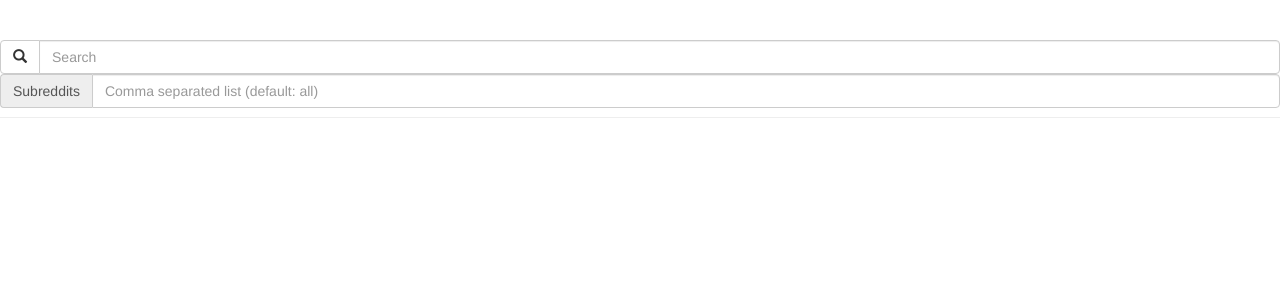
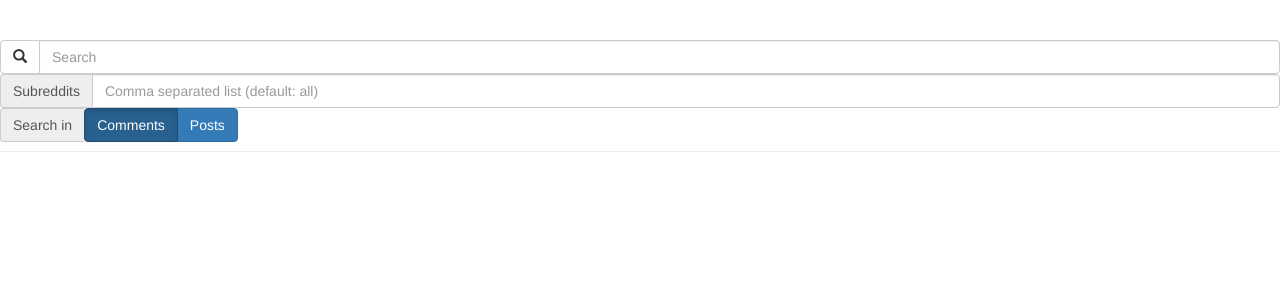
Before and after one commit to uprasad/reddit-search, a Flask app: page / in a window 1280 px wide. Shown: the top 300 px of the page. Run offline with Flask 2, Linux system fonts and the light colour scheme; some libraries are stand-ins or nearby versions.

Commit message:
'post' searches look in selftext as well added flair data improved UI

```diff
--- a/frontend/main.py
+++ b/frontend/main.py
@@ -5,6 +5,53 @@ import pprint
 app = Flask(__name__)
 es = config.init_elasticsearch()
 pp = pprint.PrettyPrinter()
+
+
+def get_comment_filter_fields():
+    return {"author", "flair", "created_before", "created_after"}
+
+
+def get_post_filter_fields():
+    return {"author", "created_before", "created_after"}
+
+
+def get_comment_search_body(query):
+    # search in comment body
+    return {
+        "query": {
+            "bool": {
+                "must": [
+                    {"match": {"body": val}} for val in query.split()
+                ]
+            }
+        }
+    }
+
+
+def get_post_search_body(query):
+    # search in title or selftext
+    return {
+        "query": {
+            "bool": {
+                "should": [
+                    {
+                        "bool": {
+                            "must": [
+                                {"match": {"title": val}} for val in query.split()
+                            ]
+                        }
+                    },
+                    {
+                        "bool": {
+                            "must": [
+                                {"match": {"selftext": val}} for val in query.split()
+                            ]
+                        }
+                    }
+                ]
+            }
+        }
+    }
 
 
 def get_results(query_params):
@@ -15,33 +62,24 @@ def get_results(query_params):
     """
     query = query_params["query"]
     subreddits = query_params["subreddits"]
+    query_type = query_params["type"]
     if not query:
         return None
+    if query_type not in ["comments", "posts"]:
+        query_type = "comments"
+        print("Type of query was not in {}, searching in {}".format(["comments", "posts"], query_type))
 
-    haves = [{"match": {"body": val}} for val in query.split()]
-    should_match = {
-        "query": {
-            "bool": {
-                "should": haves
-            }
-        }
-    }
-    must_match = {
-        "query": {
-            "bool": {
-                "must": haves
-            }
-        }
-    }
-    phrase_match = {
-        "query": {
-            "match_phrase": {"body": query}
-        }
-    }
-    res = es.search(index="reddit-comments", doc_type=subreddits, body=must_match)
+    search_body = None
+    if query_type == "comments":
+        search_body = get_comment_search_body(query)
+    elif query_type == "posts":
+        search_body = get_post_search_body(query)
+
+    res = es.search(index="reddit-{}".format(query_type), doc_type=subreddits, body=search_body)
     hits = []
     if "hits" in res and "hits" in res["hits"]:
         hits = res["hits"]["hits"]
+    print("Num hits: ", len(hits))
     return [hit["_source"] for hit in hits]
 
 
@@ -49,18 +87,21 @@ def get_results(query_params):
 def main():
     args = request.args.to_dict()
     results = None
+    query_type = None
     if args:
         query = args.get("query")
-        subreddits = "".join(args.get("subreddits").split())
+        subreddits = "".join(args.get("subreddits").split()).lower()
+        query_type = args.get("type")
 
         query_params = {
             "query": query,
-            "subreddits": subreddits
+            "subreddits": subreddits,
+            "type": query_type
         }
         print("Query Params: {}".format(query_params))
         results = get_results(query_params)
 
-    return render_template("index.html", results=results)
+    return render_template("index.html", results=results, query_type=query_type)
 
 
 if __name__ == "__main__":
--- a/frontend/templates/index.html
+++ b/frontend/templates/index.html
@@ -3,6 +3,11 @@
 <head>
     <link rel="stylesheet" href="https://maxcdn.bootstrapcdn.com/bootstrap/3.3.7/css/bootstrap.min.css"
           integrity="sha384-BVYiiSIFeK1dGmJRAkycuHAHRg32OmUcww7on3RYdg4Va+PmSTsz/K68vbdEjh4u" crossorigin="anonymous">
+    <script src="https://code.jquery.com/jquery-3.2.1.min.js">
+    </script>
+    <script src="https://maxcdn.bootstrapcdn.com/bootstrap/3.3.7/js/bootstrap.min.js"
+            integrity="sha384-Tc5IQib027qvyjSMfHjOMaLkfuWVxZxUPnCJA7l2mCWNIpG9mGCD8wGNIcPD7Txa" crossorigin="anonymous">
+    </script>
     <meta charset="UTF-8">
     <title>Reddit Search</title>
 </head>
@@ -16,34 +21,76 @@
                     </button>
                 </span>
                 {% if request.args.get('query') %}
-                    <input type="text" class="form-control" name="query" placeholder="{{ request.args.get('query') }}">
+                    <input type="text" class="form-control" name="query" value="{{ request.args.get('query') }}">
                 {% else %}
                     <input type="text" class="form-control" name="query" placeholder="Search">
                 {% endif %}
             </div>
             <div class="input-group">
-                <span class="input-group-addon" id="sizing-addon2">Subreddits</span>
+                <span class="input-group-addon" id="subreddit-desc">Subreddits</span>
                 {% if request.args.get('subreddits') %}
-                    <input type="text" class="form-control" placeholder="{{ request.args.get('subreddits') }}"
-                       aria-describedby="sizing-addon2" name="subreddits">
+                    <input type="text" class="form-control" value="{{ request.args.get('subreddits') }}"
+                       aria-describedby="subreddit-desc" name="subreddits">
                 {% else %}
                     <input type="text" class="form-control" placeholder="Comma separated list (default: all)"
-                       aria-describedby="sizing-addon2" name="subreddits">
+                       aria-describedby="subreddit-desc" name="subreddits">
                 {% endif %}
+            </div>
+            <div class="input-group">
+                <span class="input-group-addon" id="type-desc">Search in</span>
+                <div class="btn-group" data-toggle="buttons">
+                    {% if (not request.args.get('type')) or (request.args.get('type') == "comments") %}
+                        <label class="btn btn-primary active">
+                            <input type="radio" name="type" checked value="comments"> Comments
+                        </label>
+                    {% else %}
+                        <label class="btn btn-primary">
+                            <input type="radio" name="type" value="comments"> Comments
+                        </label>
+                    {% endif %}
+
+                    {% if request.args.get('type') == "posts" %}
+                        <label class="btn btn-primary active">
+                            <input type="radio" name="type" checked value="posts"> Posts
+                        </label>
+                        {% else %}
+                        <label class="btn btn-primary">
+                            <input type="radio" name="type" value="posts"> Posts
+                        </label>
+                    {% endif %}
+                </div>
             </div>
         </form>
     </div>
     <div>
     {% if results %}
+        {% if query_type == "comments" %}
             {% for result in results %}
                 <div class="list-group">
                     <a href="http://www.reddit.com/r/{{result.subreddit}}{{result.permalink}}" class="list-group-item">
-                    <h4 class="list-group-item-heading"> {{result.submission_title}} </h4>
-                    <h6 class="list-group-item-heading"> {{result.author}} </h6>
+                        <h4 class="list-group-item-heading"> {{result.title}} </h4>
+                        <h6 class="list-group-item-heading"> /r/{{result.subreddit}} </h6>
+                        <h6 class="list-group-item-heading">
+                            <span class="glyphicon glyphicon-pencil" aria-hidden="true"></span> {{result.author}}
+                        </h6>
                         <p class="list-group-item-text"> {{result.body}} </p>
                     </a>
                 </div>
             {% endfor %}
+        {% elif query_type == "posts" %}
+            {% for result in results %}
+                <div class="list-group">
+                    <a href="http://www.reddit.com/r/{{result.subreddit}}/{{result.id}}" class="list-group-item">
+                        <h4 class="list-group-item-heading"> {{result.title}} </h4>
+                        <h6 class="list-group-item-heading"> /r/{{result.subreddit}} </h6>
+                        <h6 class="list-group-item-heading">
+                            <span class="glyphicon glyphicon-pencil" aria-hidden="true"></span> {{result.author}}
+                        </h6>
+                        <p class="list-group-item-text"> {{result.selftext}} </p>
+                    </a>
+                </div>
+            {% endfor %}
+        {% endif %}
     {% endif %}
     </div>
 </body>
```
Also changed, not shown: backend/main.py (+41 -30 lines). Lines whose indentation alone changed are shown as unchanged.
